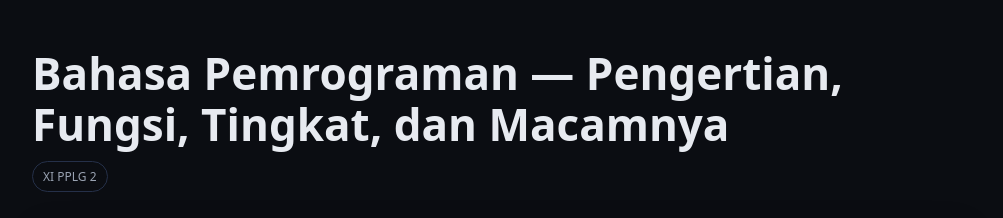
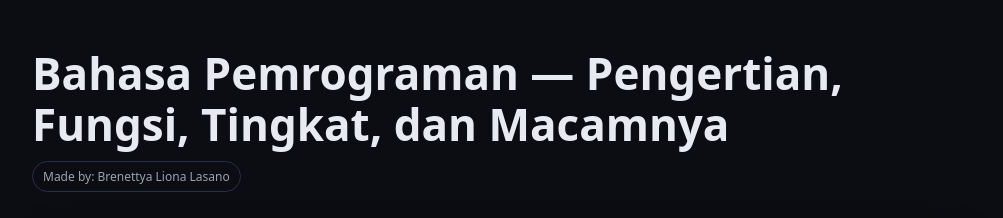
Before and after one commit to AnxinFTW/Tugas, a plain HTML site: page index.html in a window 1280 px wide. Shown: the top 218 px of the page, without its empty margins (138-1141 px from the left). Drawn offline with Linux system fonts and the light colour scheme.

Commit message:
Update index.html

```diff
--- a/index.html
+++ b/index.html
@@ -50,7 +50,7 @@
       <h1>Bahasa Pemrograman — Pengertian, Fungsi, Tingkat, dan Macamnya</h1>
       <div class="subtitle"Brenettya Liona Lasano</div>
       <div style="margin-top:12px;">
-        <span class="badge">XI PPLG 2</span
+        <span class="badge">Made by: Brenettya Liona Lasano</span
       </div>
     </header>
 
```
